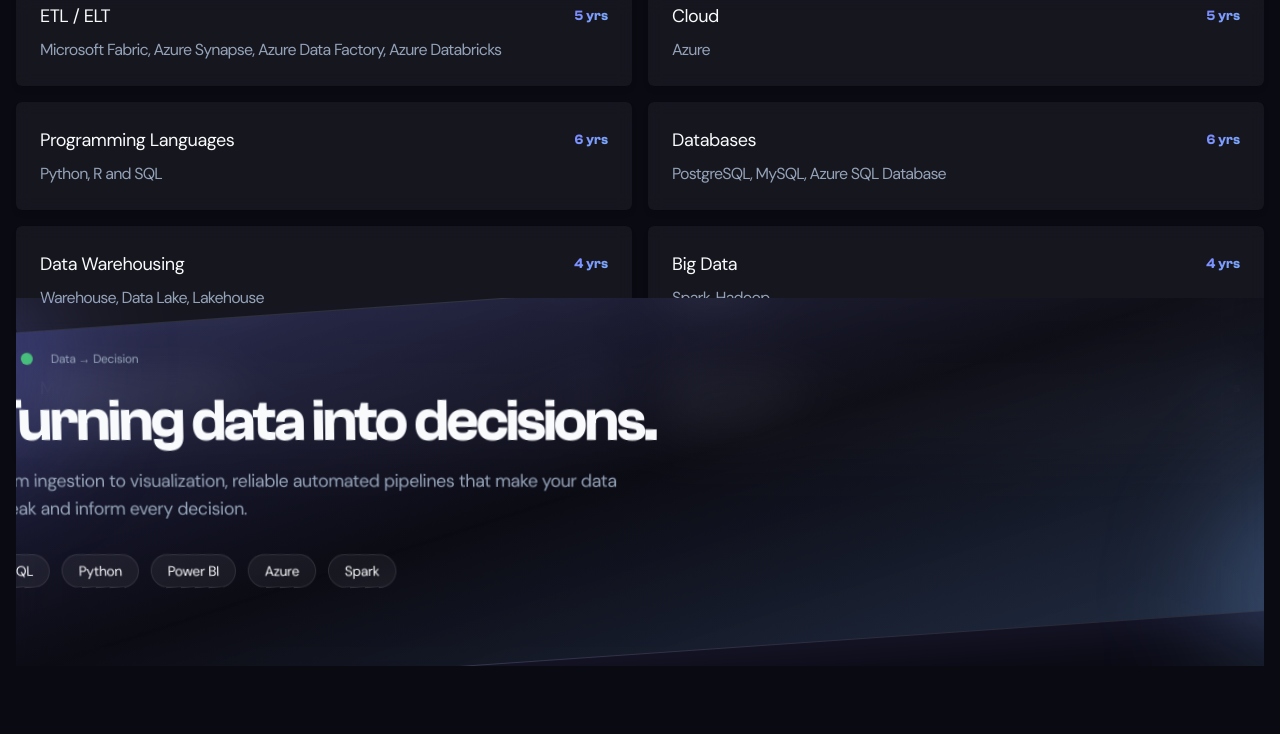
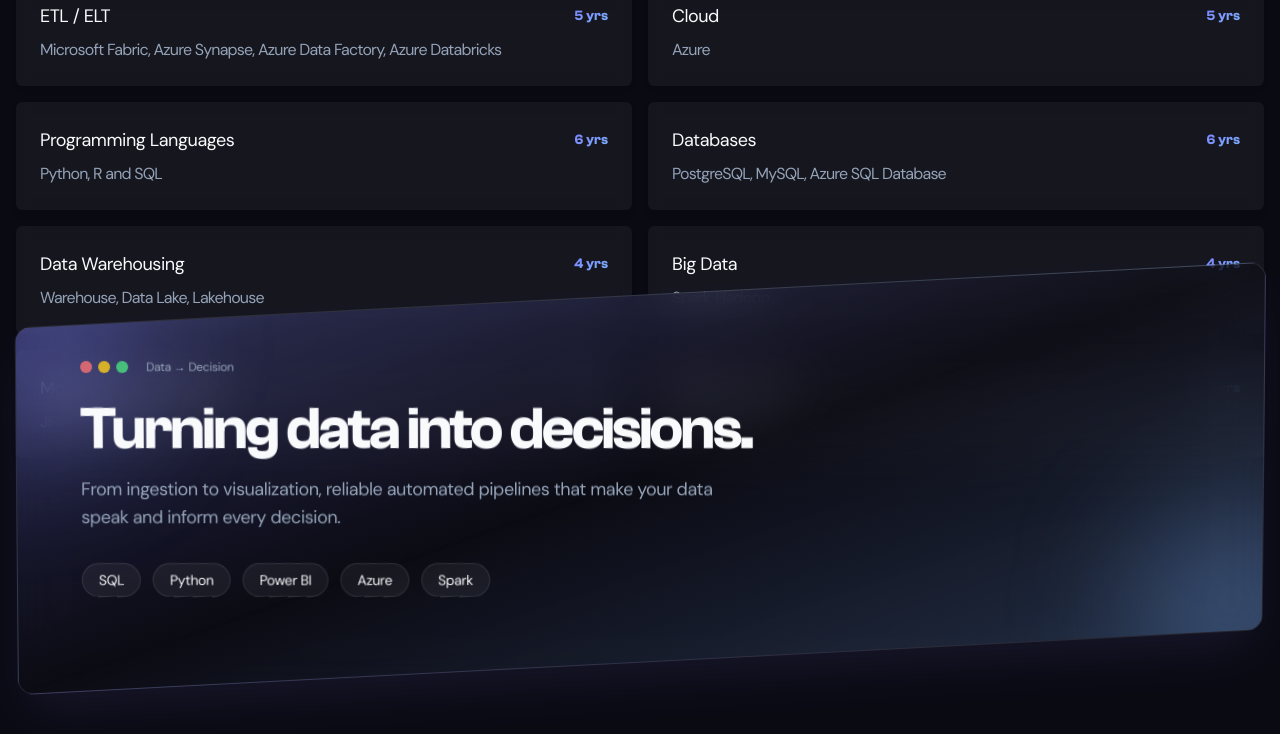
Before and after one commit to yohivana-KYIM/Carlos-Taponjou, a Next.js app: page / in a window 1280 px wide. Shown: the part 2339-3073 px from the top of the page. Built offline with nearby package versions, Linux system fonts and the light colour scheme.

Commit message:
first commit

```diff
--- a/src/components/ParallaxScreen.tsx
+++ b/src/components/ParallaxScreen.tsx
@@ -16,35 +16,34 @@
     offset: ["start end", "end start"],
   });
 
-  // Tilt forward like a receding screen, flatten in the middle, tilt back out
-  const rotateX = useTransform(scrollYProgress, [0, 0.5, 1], [26, 0, -16]);
-  const y = useTransform(scrollYProgress, [0, 0.5, 1], [90, 0, -90]);
-  const scale = useTransform(scrollYProgress, [0, 0.5, 1], [0.9, 1, 0.95]);
+  // Subtle tilt that settles flat in the middle of the viewport
+  const rotateX = useTransform(scrollYProgress, [0, 0.5, 1], [9, 0, -5]);
+  const y = useTransform(scrollYProgress, [0, 0.5, 1], [28, 0, -28]);
   const opacity = useTransform(
     scrollYProgress,
-    [0, 0.25, 0.75, 1],
-    [0.2, 1, 1, 0.3],
+    [0, 0.2, 0.8, 1],
+    [0.55, 1, 1, 0.7],
   );
-  // Subtle parallax drift of the inner content
-  const contentY = useTransform(scrollYProgress, [0, 1], [30, -30]);
+  // Gentle parallax drift of the inner content
+  const contentY = useTransform(scrollYProgress, [0, 1], [10, -10]);
 
   return (
     <section
       data-scroll-section
       ref={ref}
-      className="relative my-40 overflow-hidden"
+      className="relative my-40"
       style={{ perspective: 1200 }}
     >
       <motion.div
-        style={{ rotateX, y, scale, opacity, skewY: -4, transformPerspective: 1200 }}
-        className="relative mx-[-1rem] origin-center rounded-2xl border border-white/10 bg-gradient-to-br from-primary/25 via-background/60 to-secondary/20 p-8 shadow-2xl shadow-primary/10 backdrop-blur-xl sm:mx-[-2rem] xl:mx-[-6rem] xl:p-16"
+        style={{ rotateX, y, opacity, skewY: -3, transformPerspective: 1200 }}
+        className="relative origin-center overflow-hidden rounded-2xl border border-white/10 bg-gradient-to-br from-primary/25 via-background/60 to-secondary/20 p-8 shadow-2xl shadow-primary/10 backdrop-blur-xl sm:p-12 xl:p-16"
       >
         {/* Glow accents */}
         <div className="pointer-events-none absolute -left-16 -top-16 h-48 w-48 rounded-full bg-primary/30 blur-3xl" />
         <div className="pointer-events-none absolute -bottom-16 -right-16 h-48 w-48 rounded-full bg-secondary/30 blur-3xl" />
 
         {/* Counter-skew so the content stays upright inside the parallelogram */}
-        <motion.div style={{ y: contentY, skewY: 4 }} className="relative">
+        <motion.div style={{ y: contentY, skewY: 3 }} className="relative">
           {/* Fake screen chrome */}
           <div className="mb-6 flex items-center gap-1.5">
             <span className="h-3 w-3 rounded-full bg-red-400/80" />
```
Also changed, not shown: 1 other file (tests, documents, lock files or other folders).
